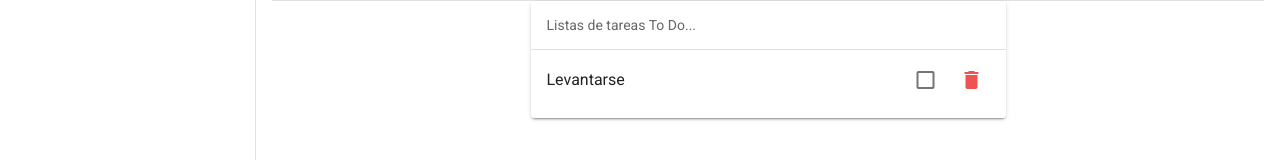
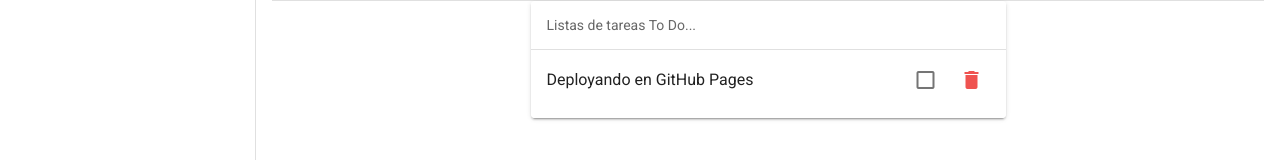
Before and after one commit to pabloaav/spa_vue_vuetify_api, a Vue app: page /#/ in a window 1280 px wide. Shown: the part 216-376 px from the top of the page. Built offline with nearby package versions, Linux system fonts and the light colour scheme.

Commit message:
cambiando algo para deployar esos cambios

```diff
--- a/src/views/ToDo.vue
+++ b/src/views/ToDo.vue
@@ -65,7 +65,7 @@ export default {
       tareas: [
         {
           id: 1,
-          description: "Levantarse",
+          description: "Deployando en GitHub Pages",
           done: false,
         },
         /*   { id: 2, description: "Rezar", done: false },
```
